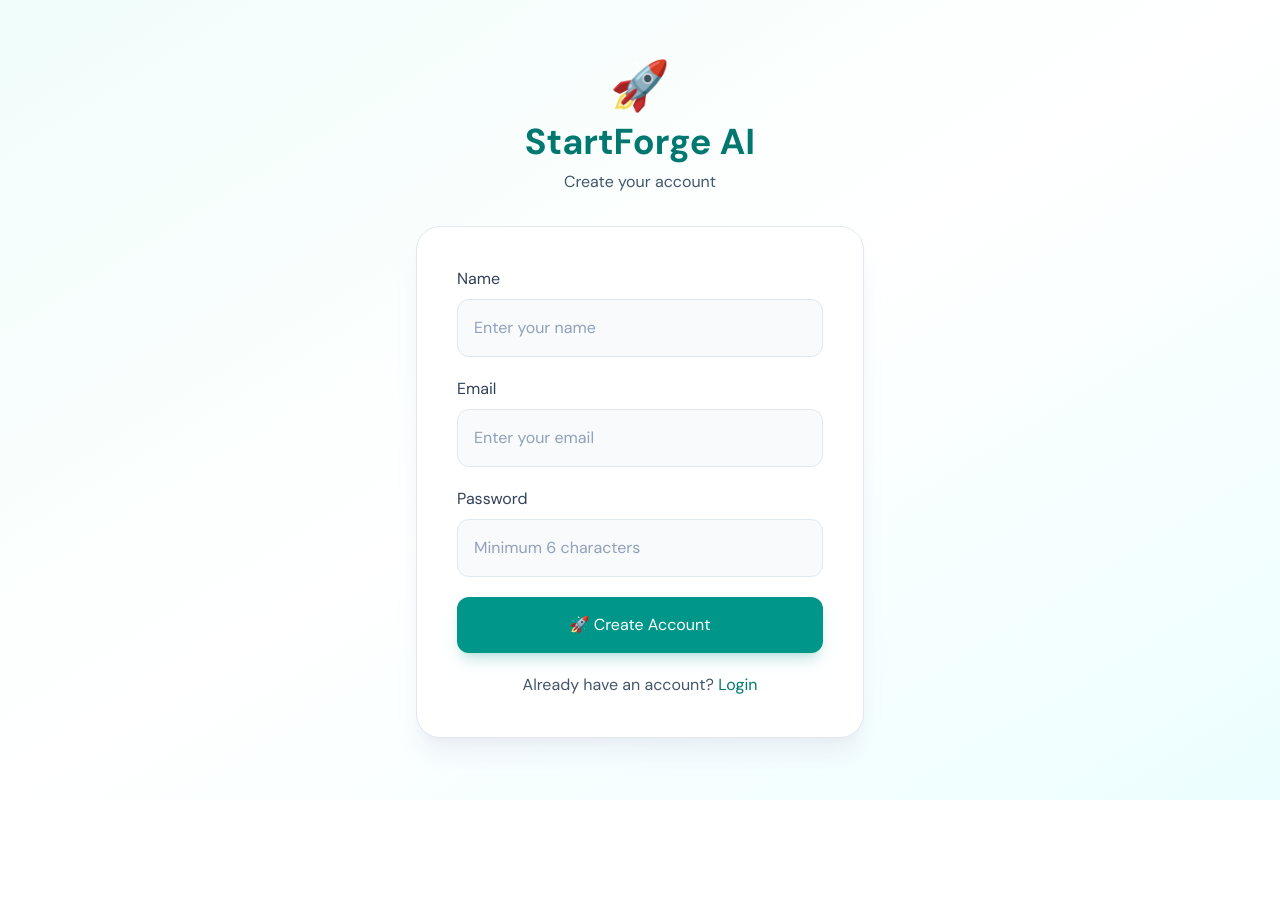
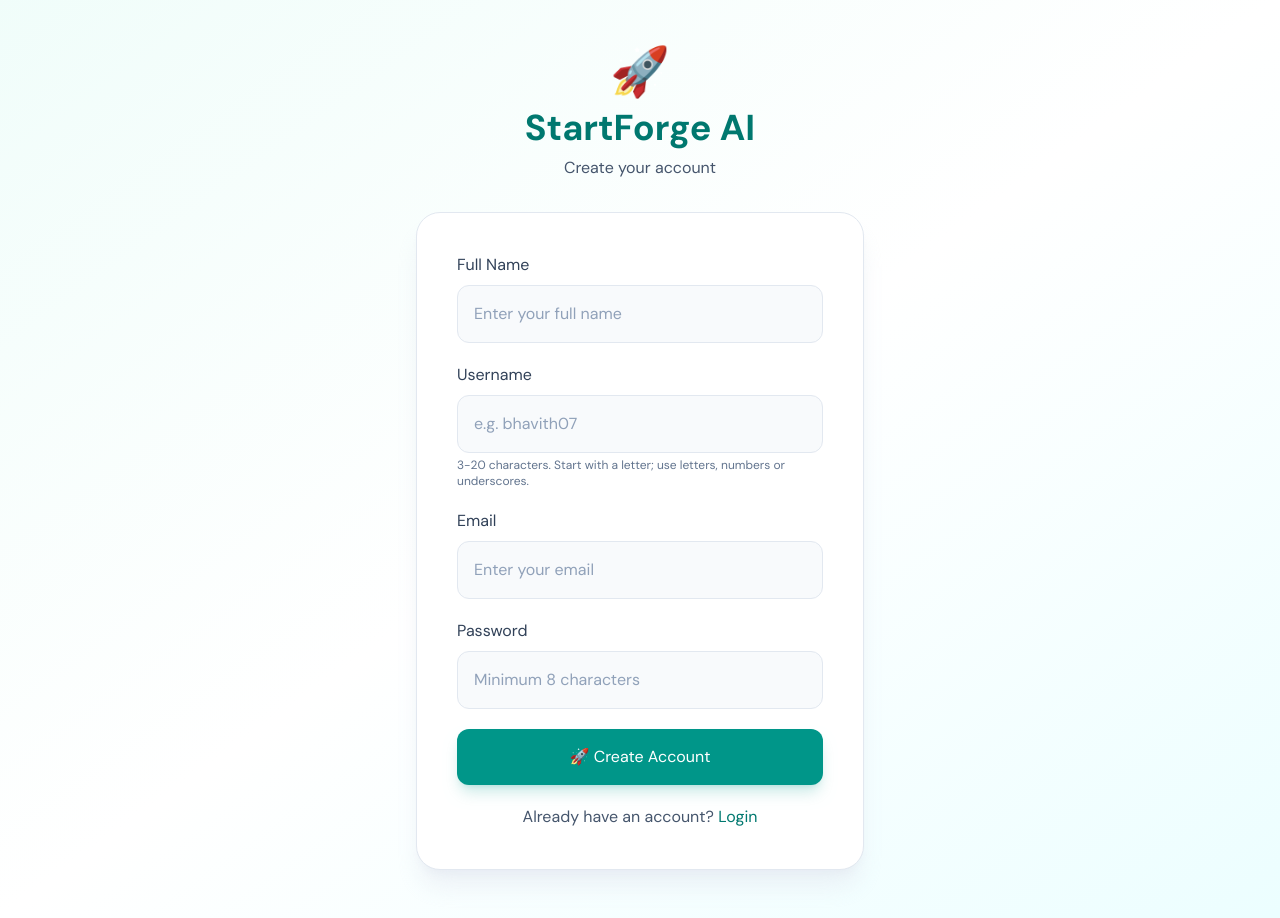
Before and after one commit to bhavith07/StartForgeAI, a React (Vite) app in the folder frontend/: page /register in a window 1280 px wide. Before the commit the page ends 800 px from the top, so only its background shows below. Built offline with nearby package versions, Linux system fonts and the light colour scheme; no server answers.

Commit message:
Add username field and registration validation

```diff
--- a/frontend/src/pages/Register.jsx
+++ b/frontend/src/pages/Register.jsx
@@ -9,6 +9,7 @@ export default function Register() {
 
   const [form, setForm] = useState({
     name: "",
+    username: "",
     email: "",
     password: "",
   });
@@ -17,39 +18,88 @@ export default function Register() {
   const [loading, setLoading] = useState(false);
 
   function handleChange(e) {
-    setForm({
-      ...form,
-      [e.target.name]: e.target.value,
-    });
+    const { name, value } = e.target;
+
+    setForm((previous) => ({
+      ...previous,
+      [name]: name === "username" ? value.replace(/\s/g, "") : value,
+    }));
+  }
+
+  function validateForm() {
+    const name = form.name.trim();
+    const username = form.username.trim();
+    const email = form.email.trim();
+
+    if (!name || !username || !email || !form.password) {
+      return "Please fill in all fields.";
+    }
+
+    if (
+      name.length < 2 ||
+      name.length > 100 ||
+      !/^(?=.*\p{L})[\p{L}\p{M} .'-]+$/u.test(name)
+    ) {
+      return "Enter a valid name containing at least one letter.";
+    }
+
+    if (!/^[A-Za-z][A-Za-z0-9_]{2,19}$/.test(username)) {
+      return "Username must be 3-20 characters and start with a letter.";
+    }
+
+    if (!/^[^\s@]+@[^\s@]+\.[^\s@]+$/.test(email) || email.length > 255) {
+      return "Enter a valid email address.";
+    }
+
+    if (
+      form.password.length < 8 ||
+      new TextEncoder().encode(form.password).length > 72
+    ) {
+      return "Password must contain at least 8 characters.";
+    }
+
+    return "";
   }
 
   async function handleSubmit(e) {
     e.preventDefault();
+    setError("");
 
-    setError("");
+    const validationError = validateForm();
+
+    if (validationError) {
+      setError(validationError);
+      return;
+    }
+
     setLoading(true);
 
     try {
-      const response = await fetch(
-       `${API_BASE_URL}/api/auth/register`,
+      const registrationResponse = await fetch(
+        `${API_BASE_URL}/api/auth/register`,
         {
           method: "POST",
           headers: {
             "Content-Type": "application/json",
           },
-          body: JSON.stringify(form),
+          body: JSON.stringify({
+            ...form,
+            name: form.name.trim(),
+            username: form.username.trim(),
+            email: form.email.trim().toLowerCase(),
+          }),
         }
       );
 
-      const data = await response.json();
+      const registrationData = await registrationResponse.json();
 
-      if (!response.ok) {
+      if (!registrationResponse.ok) {
         throw new Error(
-          data.message || "Registration failed."
+          registrationData.message || "Registration failed."
         );
       }
 
-      // Automatically log the user in after registration
+      // Automatically log in after successful registration.
       const loginResponse = await fetch(
         `${API_BASE_URL}/api/auth/login`,
         {
@@ -58,7 +108,7 @@ export default function Register() {
             "Content-Type": "application/json",
           },
           body: JSON.stringify({
-            email: form.email,
+            email: form.email.trim().toLowerCase(),
             password: form.password,
           }),
         }
@@ -68,32 +118,31 @@ export default function Register() {
 
       if (!loginResponse.ok) {
         throw new Error(
-          "Registration successful. Please login."
+          "Account created successfully. Please log in."
         );
       }
 
       login(loginData.user, loginData.token);
-
       navigate("/dashboard");
     } catch (error) {
-      setError(error.message);
+      setError(error.message || "Something went wrong.");
     } finally {
       setLoading(false);
     }
   }
 
+  const inputClass =
+    "w-full rounded-xl border border-slate-200 bg-slate-50 p-4 text-slate-800 outline-none transition placeholder:text-slate-400 focus:border-teal-500 focus:bg-white focus:ring-4 focus:ring-teal-500/10";
+
   return (
     <div className="relative flex min-h-screen items-center justify-center overflow-hidden bg-gradient-to-br from-teal-50 via-white to-cyan-50 px-6 py-12 text-slate-900">
       <div className="relative w-full max-w-md">
-
-        <div className="text-center mb-8">
-          <div className="text-5xl mb-3">🚀</div>
-
+        <div className="mb-8 text-center">
+          <div className="mb-3 text-5xl">🚀</div>
           <h1 className="text-4xl font-bold text-teal-700">
             StartForge AI
           </h1>
-
-          <p className="text-slate-600 mt-2">
+          <p className="mt-2 text-slate-600">
             Create your account
           </p>
         </div>
@@ -103,57 +152,88 @@ export default function Register() {
           className="space-y-5 rounded-3xl border border-slate-200 bg-white p-8 shadow-xl shadow-slate-200/60 sm:p-10"
         >
           {error && (
-            <div className="bg-rose-50 border border-red-500 text-rose-700 rounded-lg p-3">
+            <div
+              role="alert"
+              className="rounded-lg border border-red-200 bg-rose-50 p-3 text-rose-700"
+            >
               {error}
             </div>
           )}
 
           <div>
-            <label className="block text-slate-700 mb-2">
-              Name
+            <label className="mb-2 block text-slate-700" htmlFor="name">
+              Full Name
             </label>
-
             <input
+              id="name"
               type="text"
               name="name"
               value={form.name}
               onChange={handleChange}
-              placeholder="Enter your name"
+              placeholder="Enter your full name"
+              autoComplete="name"
+              maxLength={100}
               required
-              className="w-full rounded-xl border border-slate-200 bg-slate-50 p-4 text-slate-800 outline-none transition placeholder:text-slate-400 focus:border-teal-500 focus:bg-white focus:ring-4 focus:ring-teal-500/10"
+              className={inputClass}
             />
           </div>
 
           <div>
-            <label className="block text-slate-700 mb-2">
+            <label className="mb-2 block text-slate-700" htmlFor="username">
+              Username
+            </label>
+            <input
+              id="username"
+              type="text"
+              name="username"
+              value={form.username}
+              onChange={handleChange}
+              placeholder="e.g. bhavith07"
+              autoComplete="username"
+              minLength={3}
+              maxLength={20}
+              required
+              className={inputClass}
+            />
+            <p className="mt-1 text-xs text-slate-500">
+              3-20 characters. Start with a letter; use letters, numbers or underscores.
+            </p>
+          </div>
+
+          <div>
+            <label className="mb-2 block text-slate-700" htmlFor="email">
               Email
             </label>
-
             <input
+              id="email"
               type="email"
               name="email"
               value={form.email}
               onChange={handleChange}
               placeholder="Enter your email"
+              autoComplete="email"
+              maxLength={255}
               required
-              className="w-full rounded-xl border border-slate-200 bg-slate-50 p-4 text-slate-800 outline-none transition placeholder:text-slate-400 focus:border-teal-500 focus:bg-white focus:ring-4 focus:ring-teal-500/10"
+              className={inputClass}
             />
           </div>
 
           <div>
-            <label className="block text-slate-700 mb-2">
+            <label className="mb-2 block text-slate-700" htmlFor="password">
               Password
             </label>
-
             <input
+              id="password"
               type="password"
               name="password"
               value={form.password}
               onChange={handleChange}
-              placeholder="Minimum 6 characters"
-              minLength={6}
+              placeholder="Minimum 8 characters"
+              autoComplete="new-password"
+              minLength={8}
+              maxLength={72}
               required
-              className="w-full rounded-xl border border-slate-200 bg-slate-50 p-4 text-slate-800 outline-none transition placeholder:text-slate-400 focus:border-teal-500 focus:bg-white focus:ring-4 focus:ring-teal-500/10"
+              className={inputClass}
             />
           </div>
 
@@ -167,15 +247,11 @@ export default function Register() {
 
           <p className="text-center text-slate-600">
             Already have an account?{" "}
-            <Link
-              to="/login"
-              className="text-teal-700 hover:text-teal-700"
-            >
+            <Link to="/login" className="text-teal-700 hover:text-teal-800">
               Login
             </Link>
           </p>
         </form>
-
       </div>
     </div>
   );
```
